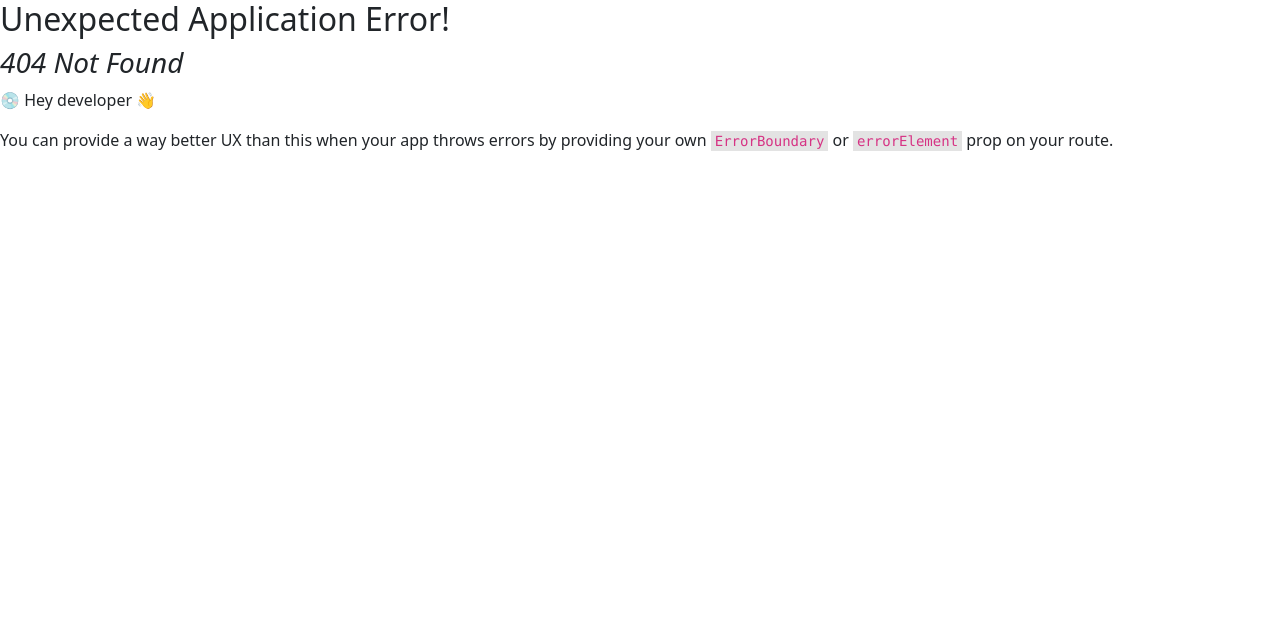
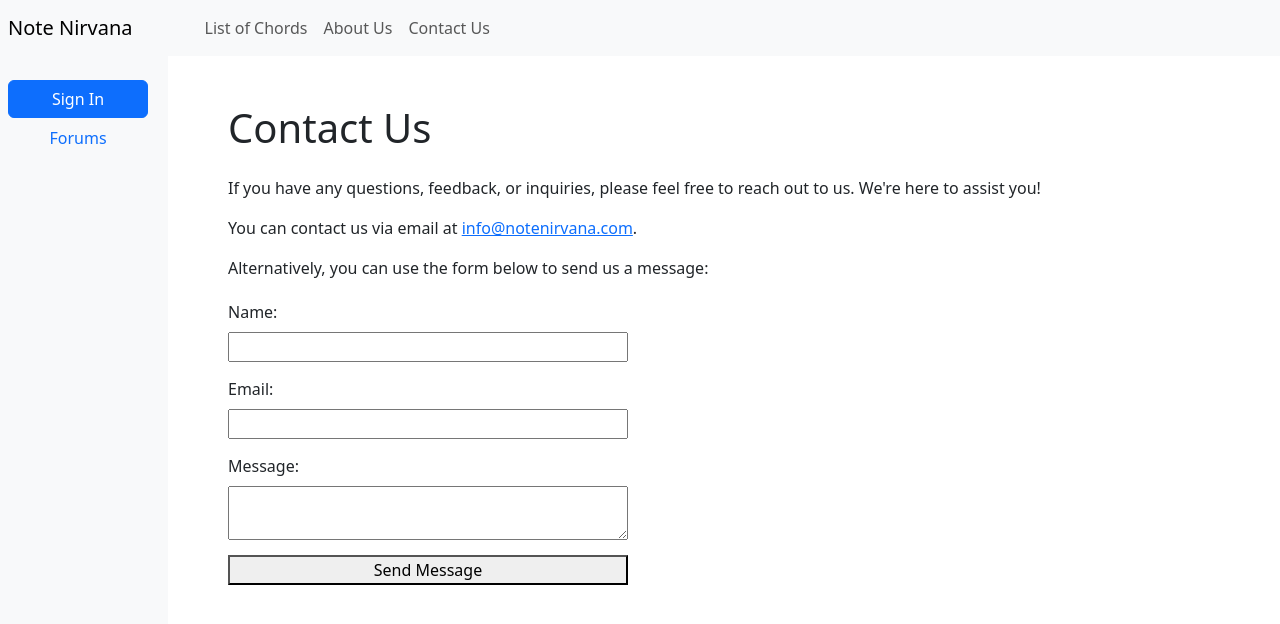
Before and after one commit to vkfromkv/FrontEnd, a React (Vite) app in the folder note_nirvana/: page /contactus in a window 1280 px wide. Before the commit this address had no page. Shown: the top 624 px of the page. Built offline with nearby package versions, Linux system fonts and the light colour scheme.

Commit message:
Added contact page

```diff
--- /dev/null
+++ b/note_nirvana/Pages/ContactUs.jsx
@@ -0,0 +1,37 @@
+import React from "react";
+
+function ContactUs() {
+  return (
+    <div className="container text-left">
+        <div>
+        <h1>Contact Us</h1>
+        <div className="mt-4">
+          <p>
+            If you have any questions, feedback, or inquiries, please feel free to reach out to us. We're here to assist you!
+          </p>
+          <p>
+            You can contact us via email at <a href="mailto:info@notenirvana.com">info@notenirvana.com</a>.
+          </p>
+          <p>
+            Alternatively, you can use the form below to send us a message:
+          </p>
+          <form style={{ display: 'flex', flexDirection: 'column', maxWidth: '400px', marginTop: '20px' }}>
+  <label htmlFor="name" style={{ marginBottom: '8px' }}>Name:</label>
+  <input type="text" id="name" name="name" style={{ marginBottom: '15px' }} />
+
+  <label htmlFor="email" style={{ marginBottom: '8px' }}>Email:</label>
+  <input type="email" id="email" name="email" style={{ marginBottom: '15px' }} />
+
+  <label htmlFor="message" style={{ marginBottom: '8px' }}>Message:</label>
+  <textarea id="message" name="message" style={{ marginBottom: '15px' }}></textarea>
+
+  <button type="submit" style={{ marginBottom: '10px' }}>Send Message</button>
+</form>
+
+        </div>
+      </div>
+    </div>
+  );
+}
+
+export default ContactUs;
--- a/note_nirvana/src/components/Bars/Navbar.jsx
+++ b/note_nirvana/src/components/Bars/Navbar.jsx
@@ -31,7 +31,7 @@ function Navbar() {
             </Link>
           </li>
           <li className="nav-item">
-            <Link className="nav-link" href="#">
+          <Link className="nav-link" to="/contactus">
               Contact Us
             </Link>
           </li>
```
Also changed, not shown: note_nirvana/src/App.jsx (+6 -1 lines).
